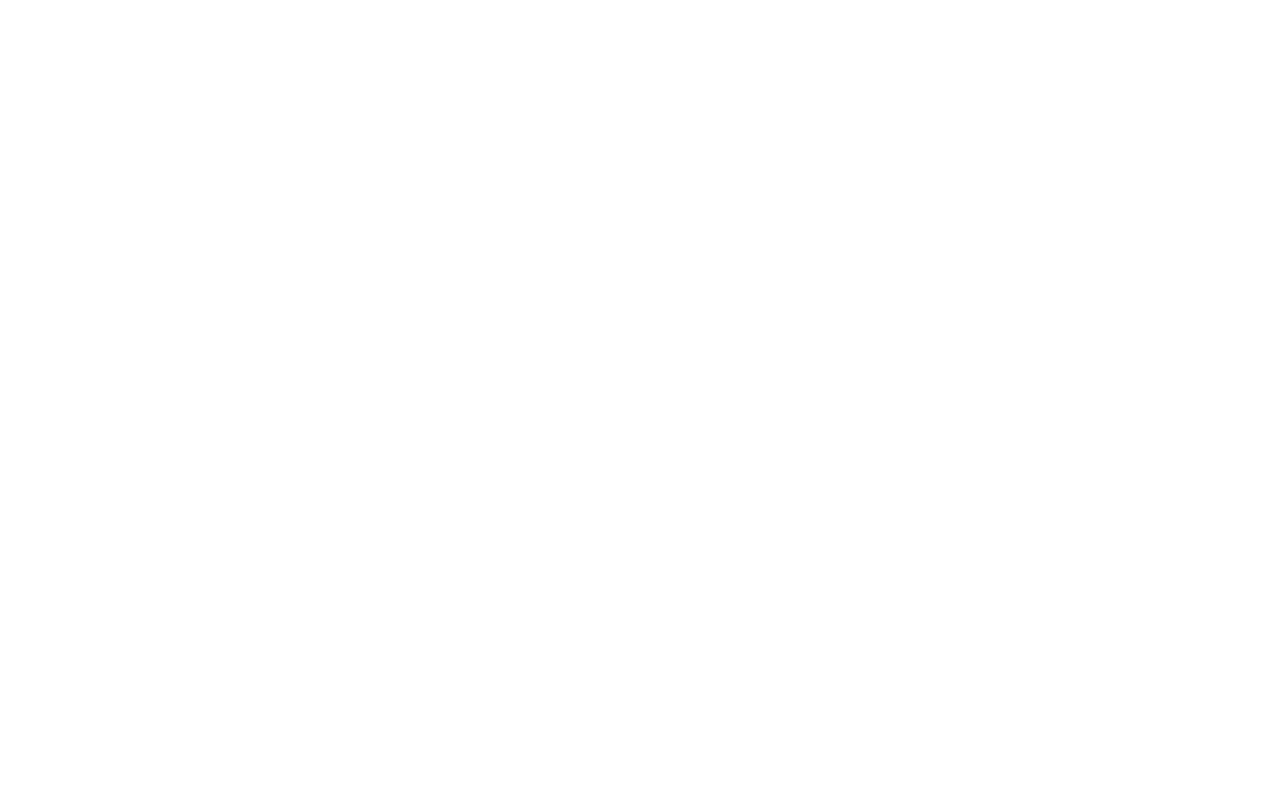
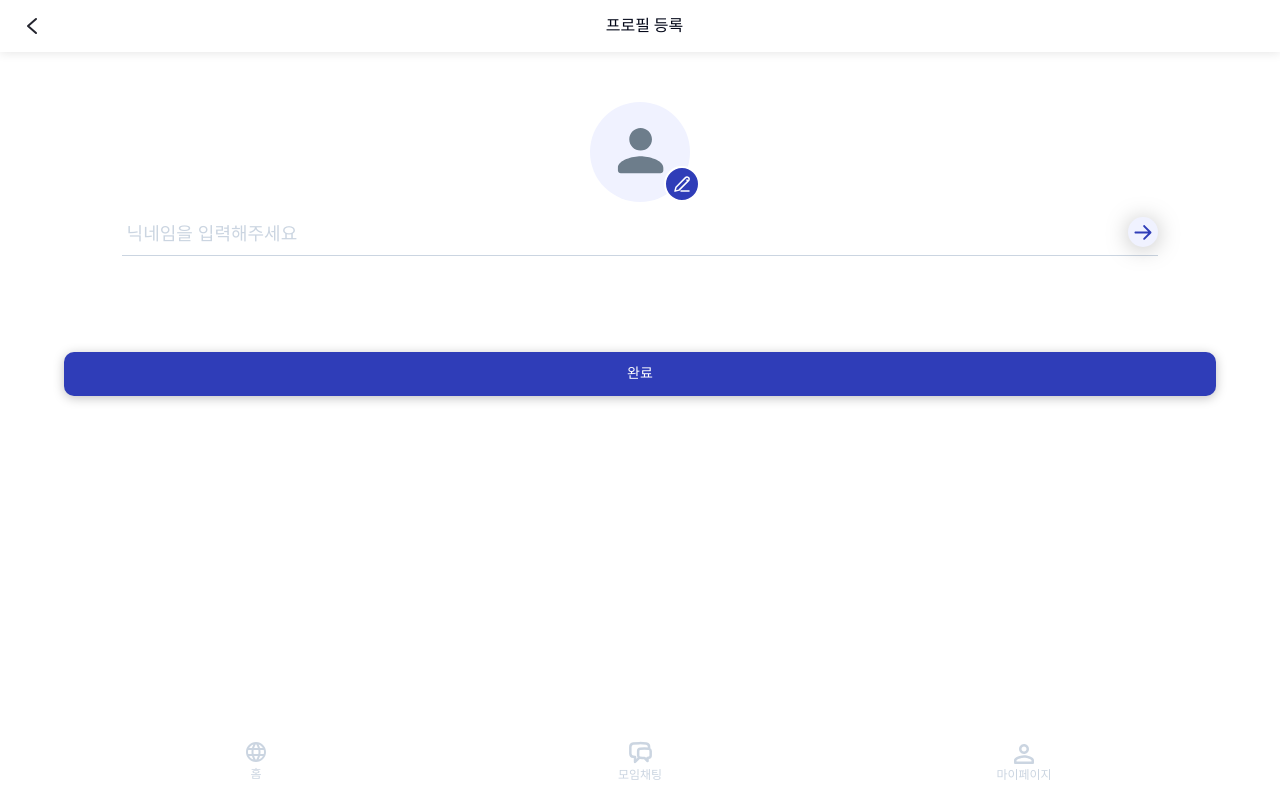
Before and after one commit to UMC-UNIVEUS/UNIVEUS-MobileWeb, a React (Create React App) app: page /profile/change in a window 1280 px wide. Before the commit this address had no page. Built offline with nearby package versions, Linux system fonts and the light colour scheme; a web font is replaced by a local one.

Commit message:
page: 프로필 변경 페이지 구현

```diff
--- a/src/App.js
+++ b/src/App.js
@@ -19,6 +19,7 @@
 import RegisterProfile from './pages/RegisterProfile';
 import CreatePostLevel1 from './pages/CreatePostLevel1';
 import CreatePostLevel2 from './pages/CreatePostLevel2';
+import ProfileChange from './pages/ProfileChange';
 
 function App() {
 	return (
@@ -43,6 +44,7 @@
 					<Route path="/create/intro" element={<CreateIntro />} />
 					<Route path="/modify/detail/:id" element={<ModifyDetail />} />
 					<Route path="/modify/intro/:id" element={<ModifyIntro />} />
+					<Route path="/profile/change" element={<ProfileChange />} />
 					<Route path="/chat" />
 				</Routes>
 			</BrowserRouter>
--- /dev/null
+++ b/src/pages/ProfileChange.jsx
@@ -0,0 +1,75 @@
+import './RegisterProfile.scss';
+import { SubHeader } from '../components/Header';
+import NavBar from '../components/NavBar';
+import Button from '../components/Button';
+import CheckBtn from '../assets/images/arrow_circle.svg';
+import Person from '../assets/images/person_fill.svg';
+import { ReactComponent as Pencil } from '../assets/images/write.svg';
+import { useRef, useState } from 'react';
+
+export default function ProfileChange() {
+	const [nickName, setNickName] = useState('');
+	const [profileImg, setProfileImg] = useState('');
+
+	const imgRef = useRef();
+
+	const handleNickName = (e) => {
+		setNickName(e.target.value);
+	};
+
+	const saveImgFile = () => {
+		const file = imgRef.current.files[0];
+		const reader = new FileReader();
+		reader.readAsDataURL(file);
+		reader.onloadend = () => {
+			setProfileImg(reader.result);
+		};
+	};
+
+	return (
+		<div className="register-profile">
+			<SubHeader headertext={'프로필 등록'} />
+			<div className="rp-body">
+				<div className="rp-img-form">
+					<label htmlFor="rpi-img-input">
+						<img
+							className="rpi-profile-img"
+							src={profileImg ? profileImg : Person}
+							alt="프로필 이미지"
+							style={{
+								width: profileImg ? '' : '47px',
+								height: profileImg ? '' : '47px',
+								borderRadius: profileImg ? '' : '0px',
+							}}
+						/>
+						{profileImg ? <></> : <Pencil className="rpi-pencil-img" />}
+						{/* <Pencil className="rpi-pencil-img" /> */}
+					</label>
+					<input
+						type="file"
+						accept="image/*"
+						id="rpi-img-input"
+						onChange={saveImgFile}
+						ref={imgRef}
+						style={{ display: 'none' }}
+					/>
+				</div>
+				<div className="rp-form">
+					<div className="rp-input-group">
+						<input
+							type="text"
+							onChange={handleNickName}
+							maxLength="13"
+							placeholder="닉네임을 입력해주세요"
+							value={nickName}
+							className="rp-input"
+						/>
+						<img src={CheckBtn} alt="확인 버튼" className="rp-img" />
+					</div>
+				</div>
+				<Button type={'floating'} content={'완료'} />
+			</div>
+			<NavBar />
+		</div>
+	);
+}
```
